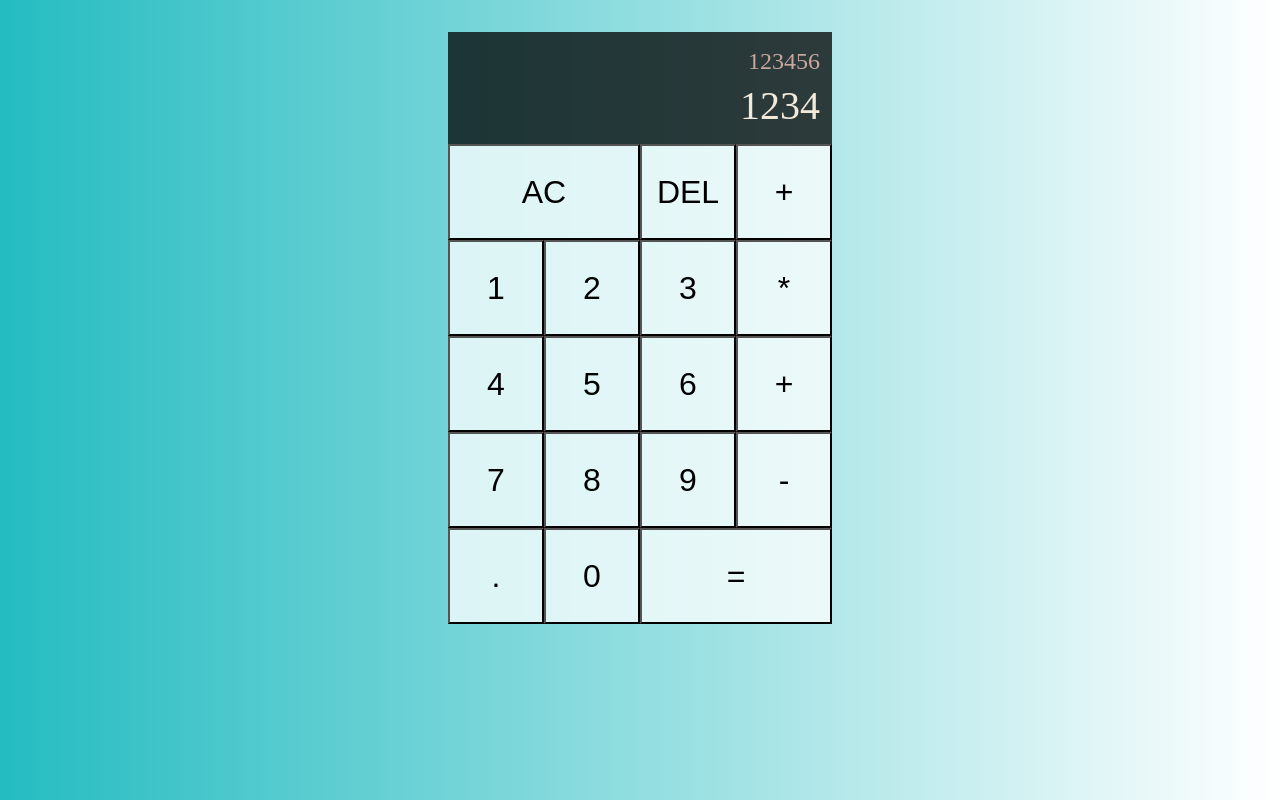
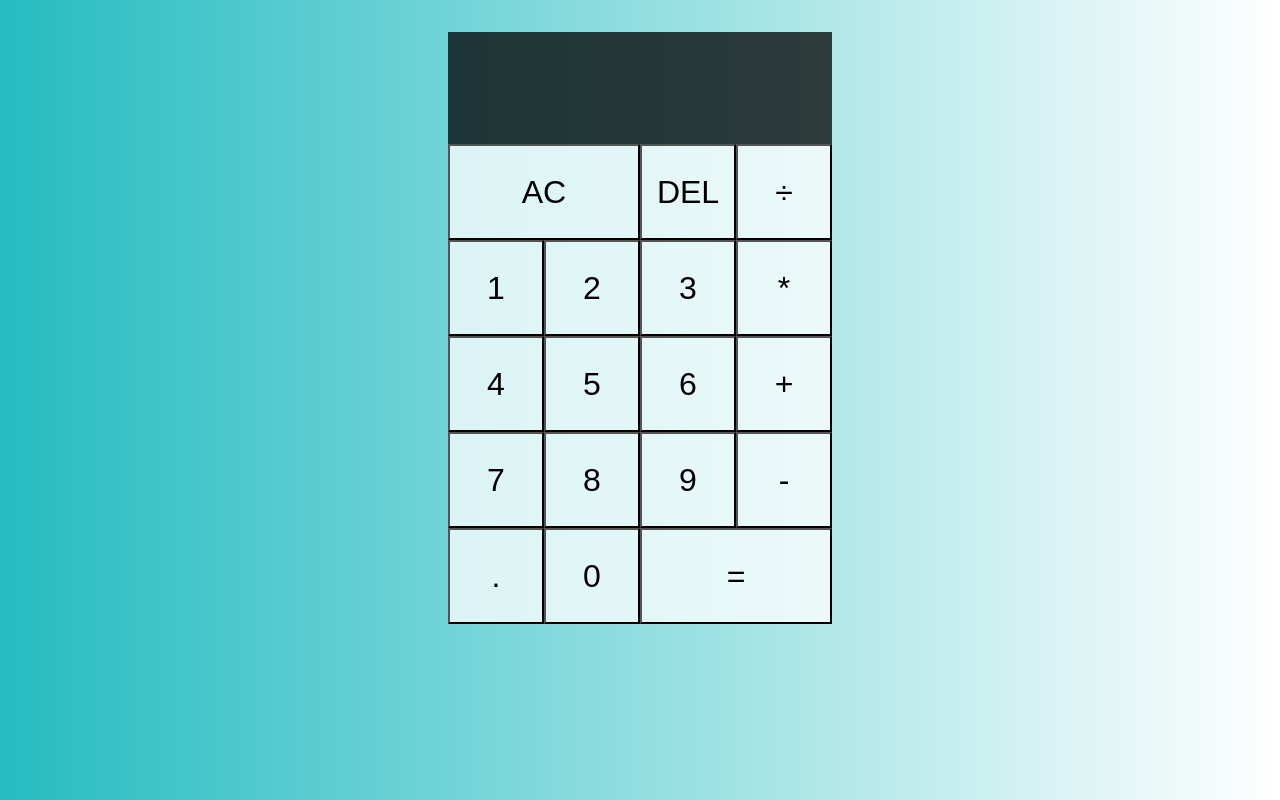
Before and after one commit to ANaRobe/Calculator, a React (Create React App) app in the folder my-app/: page / in a window 1280 px wide. Built offline with nearby package versions, Linux system fonts and the light colour scheme.

Commit message:
create DigitButton component

```diff
--- a/my-app/src/App.js
+++ b/my-app/src/App.js
@@ -1,30 +1,51 @@
-import React from 'react';
+import React, { useReducer } from 'react';
 import "./index"
+import DigitButton from './DigitButton';
+
+export const ACTIONS ={
+  ADD_DIGIT: 'add-digit',
+  DELETE_DIGIT: 'delete-digit',
+  CLEAR: 'clear',
+  CHOOSE_OPERATION: 'choose-operation',
+  EVALUATE: 'evaluate'
+}
+
+function reducer(state, {type, payload}) {
+  switch(type) {
+    case ACTIONS.ADD_DIGIT:
+      return {
+      ...state,
+      currentOperand:`${state.currentOperand || ""}${payload.digit}`,
+      }
+  }
+
+}
 
 const App = () => {
+  const [{currentOperand, previousOperand, operation}, dispatch] = useReducer(reducer, {})
   return (
     <div className='calculator-grid'>
       <div className='output'>
-        <div className='previous-operand'>123456</div>
-          <div className='current-operand'>1234</div>
+        <div className='previous-operand'>{previousOperand} {operation}</div>
+          <div className='current-operand'>{currentOperand}</div>
           </div>
             <button className='span-two'>AC</button>
             <button>DEL</button>
+            <button>÷</button>
+            <DigitButton digit="1" dispatch={dispatch} />
+            <DigitButton digit="2" dispatch={dispatch} />
+            <DigitButton digit="3" dispatch={dispatch} />
+            <button>*</button>
+            <DigitButton digit="4" dispatch={dispatch} />
+            <DigitButton digit="5" dispatch={dispatch} />
+            <DigitButton digit="6" dispatch={dispatch} />
             <button>+</button>
-            <button>1</button>
-            <button>2</button>
-            <button>3</button>
-            <button>*</button>
-            <button>4</button>
-            <button>5</button>
-            <button>6</button>
-            <button>+</button>
-            <button>7</button>
-            <button>8</button>
-            <button>9</button>
+            <DigitButton digit="7" dispatch={dispatch} />
+            <DigitButton digit="8" dispatch={dispatch} />
+            <DigitButton digit="9" dispatch={dispatch} />
             <button>-</button>
-            <button>.</button>
-            <button>0</button>
+            <DigitButton digit="." dispatch={dispatch} />
+            <DigitButton digit="0" dispatch={dispatch} />
             <button className='span-two'>=</button>
       </div>
 
--- /dev/null
+++ b/my-app/src/DigitButton.js
@@ -0,0 +1,4 @@
+import { ACTIONS } from "./App"
+export default function DigitButton({dispatch, digit}) {
+  return <button onClick={() => dispatch({ type: ACTIONS.ADD_DIGIT, payload: { digit }})}>{digit}</button>
+}
```
